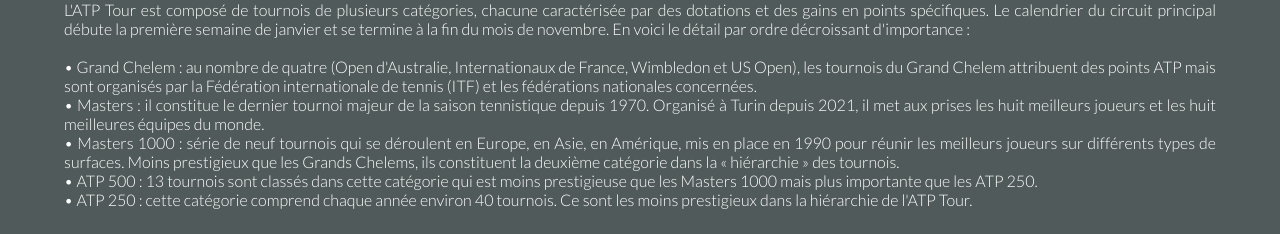
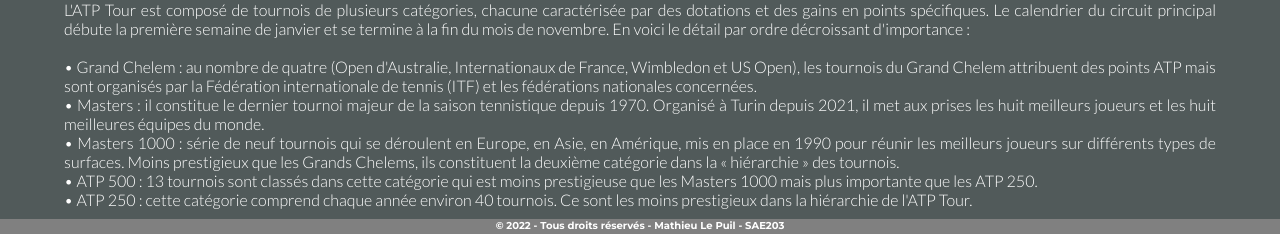
Before and after one commit to MathieuLePuil/SAE203, a PHP site: page / in a window 1280 px wide. Shown: the part 1011-1245 px from the top of the page. Before the commit the page ends 1220 px from the top, so only its background shows below. Run offline with PHP 8.4, Linux system fonts and the light colour scheme; some libraries are stand-ins or nearby versions.

Commit message:
Ajout du footer

```diff
--- /dev/null
+++ b/footer.php
@@ -0,0 +1,3 @@
+<footer>
+    &copy; 2022 - Tous droits réservés - Mathieu Le Puil - SAE203
+</footer>
--- a/index.php
+++ b/index.php
@@ -52,5 +52,6 @@
 
 
 <?php
+    require("footer.php");
     require("fin.php");
 ?>
--- a/style/style.css
+++ b/style/style.css
@@ -210,3 +210,15 @@ h2 {
 .fiche_player h4 {
     margin: 10px 0 10px 0;
 }
+
+footer{
+    background-color: grey;
+    font-size: 10px;
+    height: 15px;
+    color: white;
+    margin: 10px auto 0 auto;
+    text-align: center;
+    bottom: 0;
+    left: 0;
+    right: 0;
+}
```
